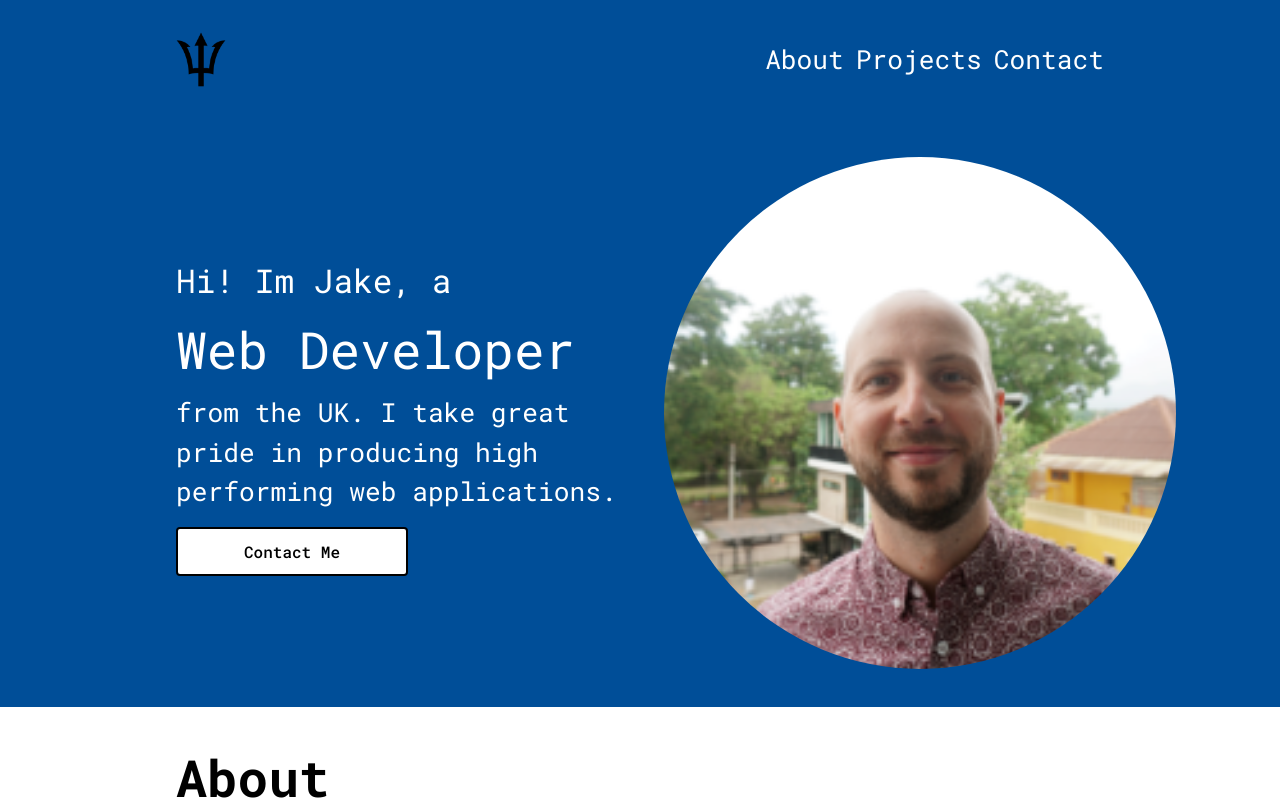
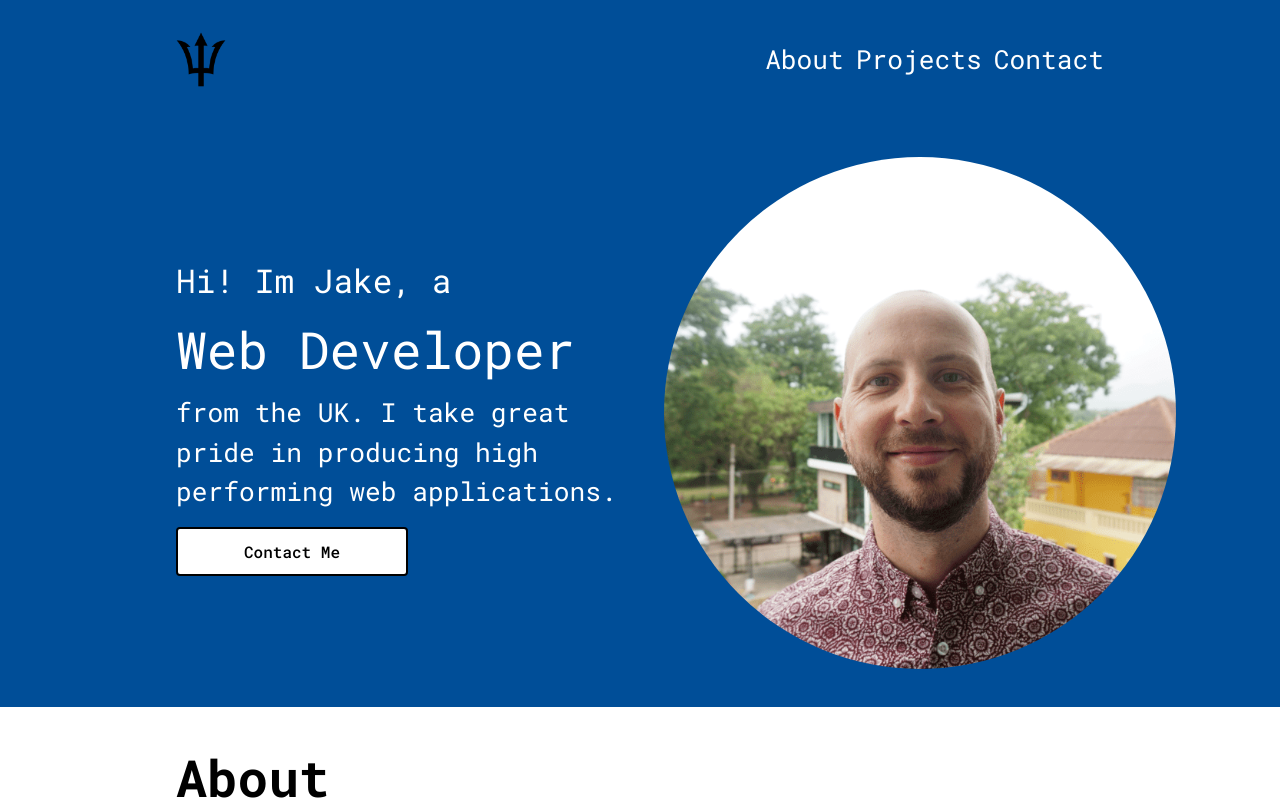
Before and after one commit to jake-stan92/portfolio-website, a React (Vite) app: page / in a window 1280 px wide. Shown: the top 800 px of the page. Built offline with nearby package versions, Linux system fonts and the light colour scheme.

Commit message:
srcSet changes

```diff
--- a/src/Components/Intro.jsx
+++ b/src/Components/Intro.jsx
@@ -33,13 +33,18 @@ const Intro = () => {
                     <button id='contactBtn' onClick={() => scrollTo('contact-section')}>Contact Me</button>
                 </div>
                 <div className="intro-img">
-                    <img
+                    {/* <img
                         alt='Profile Picture'
                         src={ avatarLarge }
                         srcSet={`
                         ${ avatarLarge } 2x,
                         ${ avatarSmall } 1x
-                    `}/>
+                    `}/> */}
+                    <img
+                        src={ avatarLarge }
+                        srcSet={`${ avatarSmall } 250w, ${ avatarLarge } 700w`}
+                        sizes="(max-width: 475px) 250w, 700px"
+                    />
                 </div>
             </div>
         </div>
@@ -47,4 +52,6 @@ const Intro = () => {
 )
 }
 
+// need to user diff pics for diff screen sizes... currently passing desktop not mobile in lighthouse
+
 export default Intro;
```
